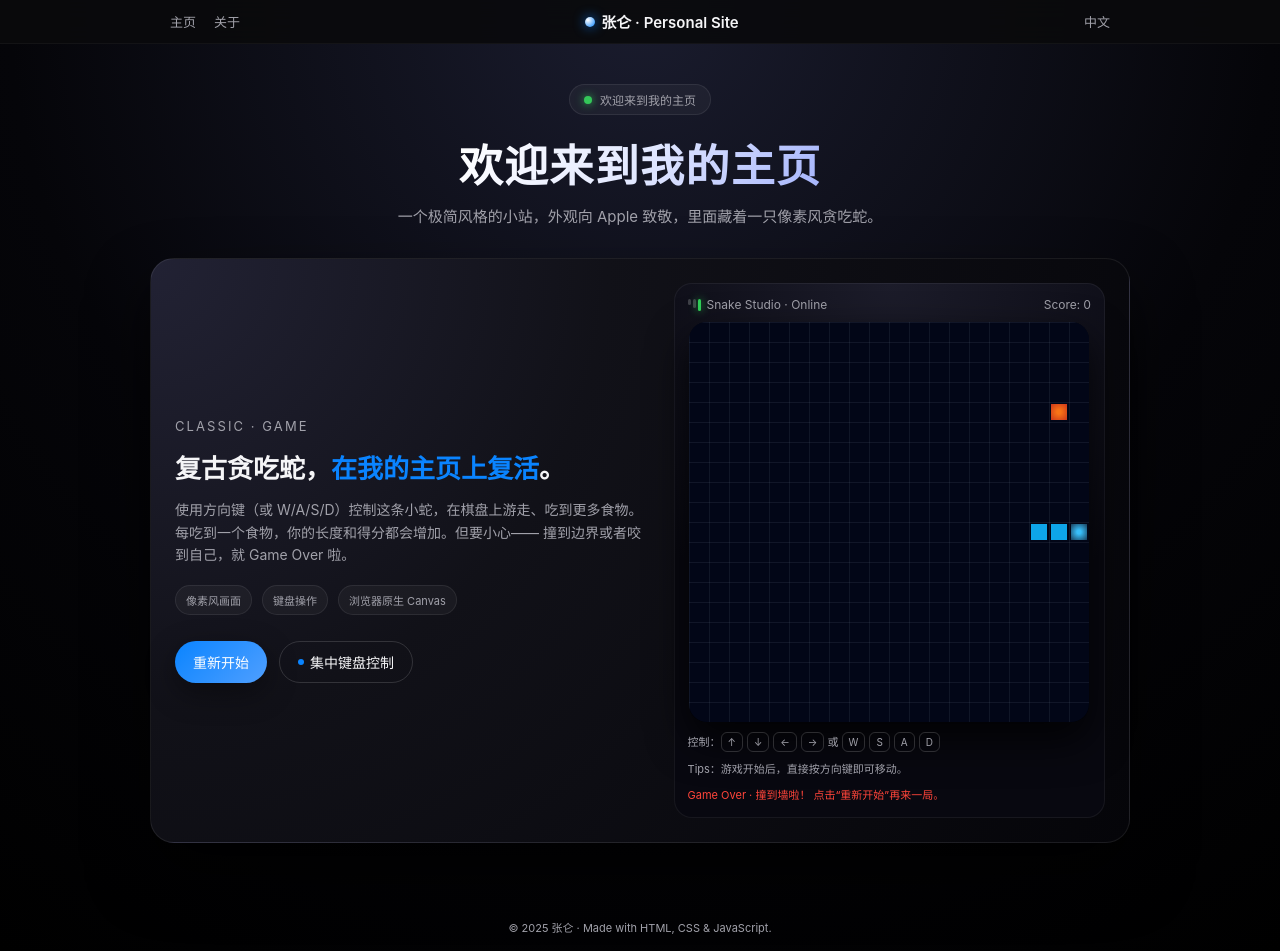
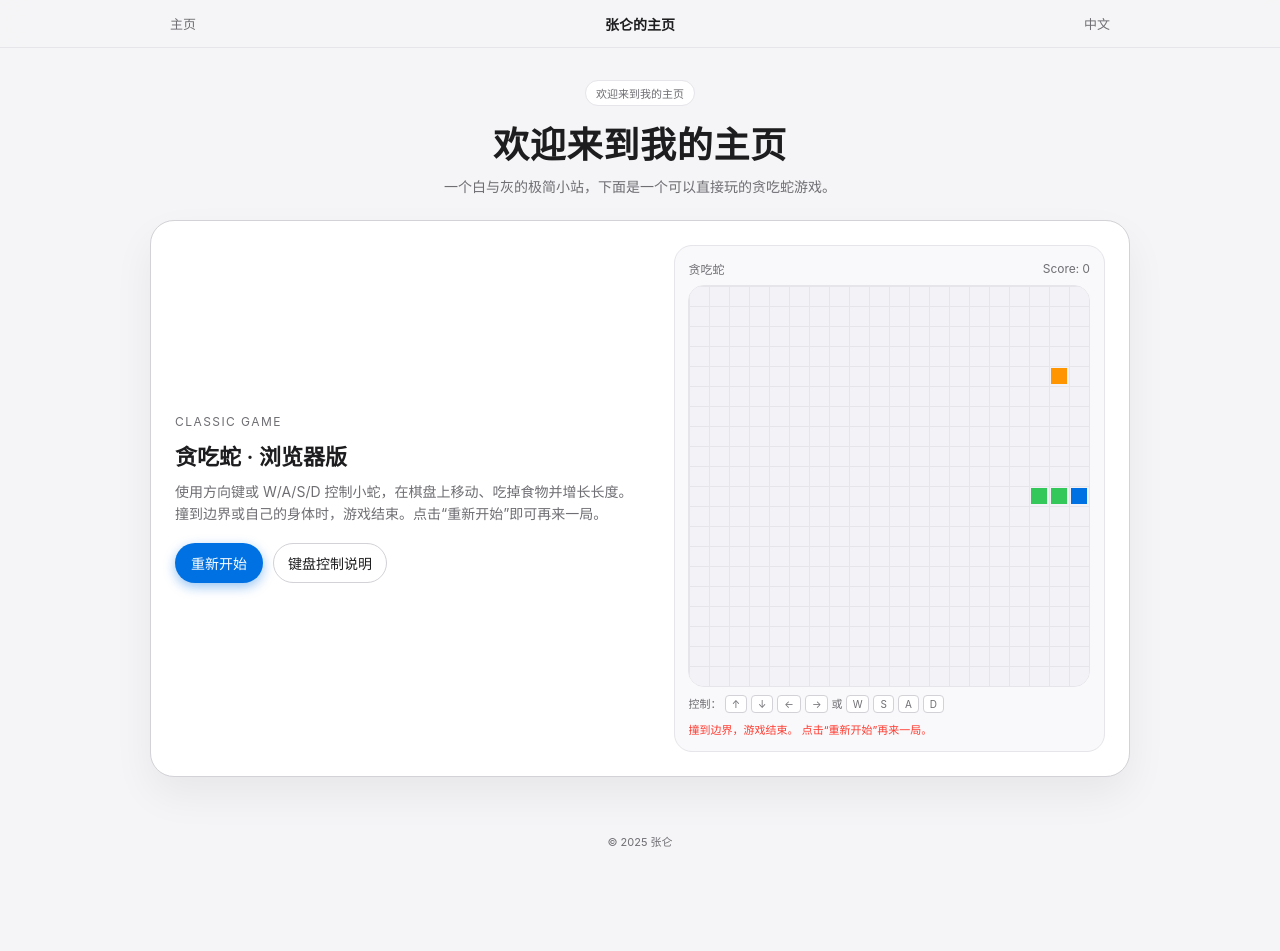
Before and after one commit to zhanglunid/zhanglunid.github.io, a plain HTML site: page index.html in a window 1280 px wide. After the commit the page ends 865 px from the top, so only its background shows below. Drawn offline with Linux system fonts and the light colour scheme.

Commit message:
Update index.html

```diff
--- a/index.html
+++ b/index.html
@@ -6,32 +6,29 @@
   <meta name="viewport" content="width=device-width, initial-scale=1.0" />
 
   <style>
-    /* ===== 全局 & 苹果风格基础 ===== */
     :root {
-      --bg: #050509;
-      --card-bg: #111118;
-      --accent: #f5f5f7;
-      --accent-soft: #1c1c24;
-      --text-main: #f5f5f7;
-      --text-sub: #a1a1aa;
-      --highlight: #0a84ff;
-      --danger: #ff453a;
-      --radius-xl: 24px;
-      --radius-lg: 18px;
-      --shadow-soft: 0 30px 60px rgba(0, 0, 0, 0.7);
-      --shadow-light: 0 10px 30px rgba(0, 0, 0, 0.4);
+      --bg: #f5f5f7;
+      --card-bg: #ffffff;
+      --border-soft: #d2d2d7;
+      --text-main: #1d1d1f;
+      --text-sub: #6e6e73;
+      --highlight: #0071e3;
+      --danger: #ff3b30;
+      --radius-lg: 24px;
+      --radius-md: 18px;
+      --shadow-soft: 0 18px 40px rgba(0, 0, 0, 0.06);
     }
 
     * {
-      box-sizing: border-box;
       margin: 0;
       padding: 0;
+      box-sizing: border-box;
     }
 
     body {
       font-family: -apple-system, BlinkMacSystemFont, "SF Pro Text",
         system-ui, "PingFang SC", "Microsoft YaHei", sans-serif;
-      background: radial-gradient(circle at top, #1a1c2e 0, #050509 55%, #000 100%);
+      background: var(--bg);
       color: var(--text-main);
       min-height: 100vh;
       display: flex;
@@ -43,27 +40,27 @@
       text-decoration: none;
     }
 
-    /* ===== 顶部导航栏（苹果官网感） ===== */
+    /* 顶部简约导航 */
     .navbar {
-      height: 44px;
+      height: 48px;
       display: flex;
       align-items: center;
       justify-content: center;
-      background: rgba(10, 10, 12, 0.92);
-      backdrop-filter: blur(18px);
-      border-bottom: 1px solid rgba(255, 255, 255, 0.04);
+      border-bottom: 1px solid #e5e5ea;
+      background: rgba(245, 245, 247, 0.9);
+      backdrop-filter: blur(12px);
       position: sticky;
       top: 0;
-      z-index: 20;
+      z-index: 10;
     }
 
     .navbar-inner {
       width: 100%;
       max-width: 980px;
+      padding: 0 20px;
       display: flex;
       align-items: center;
       justify-content: space-between;
-      padding: 0 20px;
       font-size: 13px;
       color: var(--text-sub);
     }
@@ -71,37 +68,26 @@
     .nav-left,
     .nav-right {
       display: flex;
+      gap: 16px;
       align-items: center;
-      gap: 18px;
     }
 
     .nav-center {
-      display: flex;
-      align-items: center;
-      gap: 6px;
-      font-size: 15px;
       font-weight: 600;
-      color: var(--accent);
-    }
-
-    .nav-dot {
-      width: 10px;
-      height: 10px;
-      border-radius: 999px;
-      background: radial-gradient(circle at 30% 30%, #ffffff, #0a84ff);
-      box-shadow: 0 0 12px rgba(10, 132, 255, 0.8);
+      font-size: 14px;
+      color: var(--text-main);
     }
 
     .nav-link {
       cursor: default;
     }
 
-    /* ===== 主体布局 ===== */
+    /* 主体布局 */
     .main {
       flex: 1;
       display: flex;
       justify-content: center;
-      padding: 40px 16px 60px;
+      padding: 32px 16px 40px;
     }
 
     .main-inner {
@@ -109,58 +95,44 @@
       max-width: 980px;
     }
 
-    /* ===== 横幅区域 ===== */
+    /* 横幅区域 */
     .hero {
       text-align: center;
-      margin-bottom: 32px;
+      margin-bottom: 24px;
     }
 
     .hero-badge {
       display: inline-flex;
       align-items: center;
-      gap: 8px;
-      padding: 6px 14px;
+      justify-content: center;
+      padding: 4px 10px;
       border-radius: 999px;
-      background: rgba(255, 255, 255, 0.04);
-      border: 1px solid rgba(255, 255, 255, 0.08);
-      font-size: 12px;
+      border: 1px solid #e5e5ea;
+      background: #ffffff;
+      font-size: 11px;
       color: var(--text-sub);
-      margin-bottom: 16px;
-    }
-
-    .hero-badge-dot {
-      width: 8px;
-      height: 8px;
-      border-radius: 999px;
-      background: #34c759;
-      box-shadow: 0 0 8px rgba(52, 199, 89, 0.9);
+      margin-bottom: 10px;
     }
 
     .hero-title {
-      font-size: clamp(32px, 6vw, 44px);
+      font-size: clamp(28px, 4.4vw, 36px);
       font-weight: 700;
-      letter-spacing: 0.03em;
-      margin-bottom: 10px;
+      letter-spacing: 0.02em;
+      margin-bottom: 8px;
     }
 
     .hero-subtitle {
-      font-size: 15px;
+      font-size: 14px;
       color: var(--text-sub);
     }
 
-    .hero-gradient {
-      background: linear-gradient(120deg, #ffffff, #e2e8ff, #a5b4fc);
-      -webkit-background-clip: text;
-      color: transparent;
-    }
-
-    /* ===== 游戏卡片 ===== */
+    /* 游戏卡片：简化布局、减少装饰 */
     .card {
-      background: radial-gradient(circle at 0 0, #222234 0, #111118 40%, #050509 100%);
-      border-radius: var(--radius-xl);
+      background: var(--card-bg);
+      border-radius: var(--radius-lg);
+      border: 1px solid var(--border-soft);
       box-shadow: var(--shadow-soft);
       padding: 24px;
-      border: 1px solid rgba(255, 255, 255, 0.08);
       display: grid;
       grid-template-columns: minmax(0, 1.1fr) minmax(0, 1fr);
       gap: 24px;
@@ -170,29 +142,26 @@
     @media (max-width: 768px) {
       .card {
         grid-template-columns: minmax(0, 1fr);
+        padding: 20px;
       }
     }
 
     .card-left {
       display: flex;
       flex-direction: column;
-      gap: 14px;
+      gap: 10px;
     }
 
     .card-label {
-      font-size: 13px;
+      font-size: 12px;
       text-transform: uppercase;
-      letter-spacing: 0.16em;
+      letter-spacing: 0.12em;
       color: var(--text-sub);
     }
 
     .card-title {
-      font-size: 26px;
-      font-weight: 650;
-    }
-
-    .card-title span {
-      color: var(--highlight);
+      font-size: 22px;
+      font-weight: 600;
     }
 
     .card-text {
@@ -201,83 +170,56 @@
       line-height: 1.6;
     }
 
-    .chip-row {
+    .btn-row {
       display: flex;
       flex-wrap: wrap;
       gap: 10px;
-      margin-top: 4px;
-    }
-
-    .chip {
-      font-size: 11px;
-      padding: 6px 10px;
-      border-radius: 999px;
-      background: rgba(255, 255, 255, 0.04);
-      border: 1px solid rgba(255, 255, 255, 0.08);
-      color: var(--text-sub);
-    }
-
-    .btn-row {
-      display: flex;
-      flex-wrap: wrap;
-      gap: 12px;
-      margin-top: 12px;
+      margin-top: 8px;
     }
 
     .btn-primary {
-      padding: 10px 18px;
+      padding: 9px 16px;
       border-radius: 999px;
       border: none;
+      background: var(--highlight);
+      color: #fff;
       font-size: 14px;
-      font-weight: 500;
       cursor: pointer;
-      background: linear-gradient(135deg, #0a84ff, #4f9fff);
-      color: #fff;
-      box-shadow: var(--shadow-light);
-      transition: transform 0.15s ease, box-shadow 0.15s ease, filter 0.15s ease;
+      transition: background 0.15s ease, transform 0.15s ease,
+        box-shadow 0.15s ease;
+      box-shadow: 0 4px 12px rgba(0, 113, 227, 0.4);
     }
 
     .btn-primary:hover {
+      background: #0077ed;
       transform: translateY(-1px);
-      filter: brightness(1.04);
-      box-shadow: 0 16px 40px rgba(10, 132, 255, 0.6);
     }
 
     .btn-ghost {
-      padding: 10px 18px;
+      padding: 9px 14px;
       border-radius: 999px;
-      border: 1px solid rgba(255, 255, 255, 0.14);
-      background: transparent;
-      color: var(--text-main);
+      border: 1px solid #d2d2d7;
+      background: #ffffff;
       font-size: 14px;
       cursor: pointer;
-      display: inline-flex;
-      align-items: center;
-      gap: 6px;
+      color: var(--text-main);
       transition: background 0.15s ease, border-color 0.15s ease;
     }
 
     .btn-ghost:hover {
-      background: rgba(255, 255, 255, 0.04);
-      border-color: rgba(255, 255, 255, 0.24);
+      background: #f5f5f7;
+      border-color: #c7c7cc;
     }
 
-    .btn-dot {
-      width: 6px;
-      height: 6px;
-      border-radius: 999px;
-      background: var(--highlight);
-    }
-
-    /* ===== 游戏区域 ===== */
+    /* 游戏区域（白底简洁风） */
     .card-right {
-      background: radial-gradient(circle at top, #1c1c2a 0, #080810 60%);
-      border-radius: var(--radius-lg);
-      padding: 14px 14px 16px;
-      box-shadow: inset 0 0 0 1px rgba(255, 255, 255, 0.06);
+      border-radius: var(--radius-md);
+      border: 1px solid #e5e5ea;
+      background: #f9f9fb;
+      padding: 14px;
       display: flex;
       flex-direction: column;
-      gap: 10px;
+      gap: 8px;
     }
 
     .game-header {
@@ -288,61 +230,27 @@
       color: var(--text-sub);
     }
 
-    .game-status {
-      display: flex;
-      align-items: center;
-      gap: 6px;
-    }
-
-    .signal {
-      display: inline-flex;
-      gap: 2px;
-    }
-
-    .signal-bar {
-      width: 3px;
-      border-radius: 999px;
-      background: rgba(255, 255, 255, 0.2);
-    }
-
-    .signal-bar:nth-child(1) {
-      height: 6px;
-    }
-    .signal-bar:nth-child(2) {
-      height: 9px;
-    }
-    .signal-bar:nth-child(3) {
-      height: 12px;
-      background: #30d158;
-      box-shadow: 0 0 8px rgba(48, 209, 88, 0.9);
-    }
-
     .score-label {
       font-variant-numeric: tabular-nums;
     }
 
     .game-wrapper {
-      border-radius: 18px;
+      border-radius: 16px;
       overflow: hidden;
-      background: #000;
       align-self: center;
-      box-shadow: 0 18px 40px rgba(0, 0, 0, 0.8);
+      background: #ffffff;
+      border: 1px solid #e5e5ea;
     }
 
     canvas {
       display: block;
       image-rendering: pixelated;
-      background: radial-gradient(circle at top, #0f172a 0, #020617 60%, #000 100%);
+      background: #f2f2f7;
     }
 
     .game-hint {
       font-size: 11px;
       color: var(--text-sub);
-      display: flex;
-      align-items: center;
-      justify-content: space-between;
-      gap: 8px;
-      flex-wrap: wrap;
     }
 
     .keys {
@@ -351,12 +259,13 @@
     }
 
     .key {
-      padding: 3px 6px;
-      border-radius: 6px;
-      border: 1px solid rgba(255, 255, 255, 0.16);
+      padding: 2px 6px;
+      border-radius: 4px;
+      border: 1px solid #d2d2d7;
       font-size: 10px;
       min-width: 18px;
       text-align: center;
+      background: #ffffff;
     }
 
     .game-message {
@@ -365,7 +274,7 @@
       min-height: 14px;
     }
 
-    /* ===== 页脚 ===== */
+    /* 页脚 */
     .footer {
       font-size: 11px;
       color: var(--text-sub);
@@ -376,17 +285,13 @@
 </head>
 
 <body>
-  <!-- 顶部苹果风格导航栏 -->
+  <!-- 简约导航 -->
   <header class="navbar">
     <div class="navbar-inner">
       <div class="nav-left">
         <span class="nav-link">主页</span>
-        <span class="nav-link">关于</span>
       </div>
-      <div class="nav-center">
-        <span class="nav-dot"></span>
-        <span>张仑 · Personal Site</span>
-      </div>
+      <div class="nav-center">张仑的主页</div>
       <div class="nav-right">
         <span class="nav-link">中文</span>
       </div>
@@ -398,65 +303,41 @@
     <div class="main-inner">
       <!-- 横幅文字 -->
       <section class="hero">
-        <div class="hero-badge">
-          <span class="hero-badge-dot"></span>
-          <span>欢迎来到我的主页</span>
-        </div>
-        <h1 class="hero-title">
-          <span class="hero-gradient">欢迎来到我的主页</span>
-        </h1>
+        <div class="hero-badge">欢迎来到我的主页</div>
+        <h1 class="hero-title">欢迎来到我的主页</h1>
         <p class="hero-subtitle">
-          一个极简风格的小站，外观向 Apple 致敬，里面藏着一只像素风贪吃蛇。
+          一个白与灰的极简小站，下面是一个可以直接玩的贪吃蛇游戏。
         </p>
       </section>
 
       <!-- 游戏卡片 -->
       <section class="card">
         <div class="card-left">
-          <div class="card-label">Classic · Game</div>
-          <h2 class="card-title">
-            复古贪吃蛇，<span>在我的主页上复活</span>。
-          </h2>
+          <div class="card-label">Classic Game</div>
+          <h2 class="card-title">贪吃蛇 · 浏览器版</h2>
           <p class="card-text">
-            使用方向键（或 W/A/S/D）控制这条小蛇，在棋盘上游走、吃到更多食物。
-            每吃到一个食物，你的长度和得分都会增加。但要小心——
-            撞到边界或者咬到自己，就 Game Over 啦。
+            使用方向键或 W/A/S/D 控制小蛇，在棋盘上移动、吃掉食物并增长长度。
+            撞到边界或自己的身体时，游戏结束。点击“重新开始”即可再来一局。
           </p>
-          <div class="chip-row">
-            <div class="chip">像素风画面</div>
-            <div class="chip">键盘操作</div>
-            <div class="chip">浏览器原生 Canvas</div>
-          </div>
           <div class="btn-row">
             <button class="btn-primary" id="restartBtn">重新开始</button>
-            <button class="btn-ghost" id="focusBtn">
-              <span class="btn-dot"></span>
-              集中键盘控制
-            </button>
+            <button class="btn-ghost" id="focusBtn">键盘控制说明</button>
           </div>
         </div>
 
         <div class="card-right">
           <div class="game-header">
-            <div class="game-status">
-              <div class="signal">
-                <span class="signal-bar"></span>
-                <span class="signal-bar"></span>
-                <span class="signal-bar"></span>
-              </div>
-              <span>Snake Studio · Online</span>
-            </div>
-            <div class="score-label" id="scoreLabel">Score: 0</div>
+            <span>贪吃蛇</span>
+            <span class="score-label" id="scoreLabel">Score: 0</span>
           </div>
 
           <div class="game-wrapper">
-            <!-- 游戏画布 -->
             <canvas id="gameCanvas" width="400" height="400"></canvas>
           </div>
 
           <div class="game-hint">
-            <span>
-              控制：<span class="keys">
+            控制：
+            <span class="keys">
               <span class="key">↑</span>
               <span class="key">↓</span>
               <span class="key">←</span>
@@ -469,8 +350,6 @@
               <span class="key">A</span>
               <span class="key">D</span>
             </span>
-            </span>
-            <span>Tips：游戏开始后，直接按方向键即可移动。</span>
           </div>
           <div class="game-message" id="gameMessage"></div>
         </div>
@@ -479,10 +358,10 @@
   </main>
 
   <footer class="footer">
-    © <span id="year"></span> 张仑 · Made with HTML, CSS &amp; JavaScript.
+    © <span id="year"></span> 张仑
   </footer>
 
-  <!-- ===== 贪吃蛇游戏脚本 ===== -->
+  <!-- 贪吃蛇脚本（逻辑基本沿用，保持简单） -->
   <script>
     const canvas = document.getElementById("gameCanvas");
     const ctx = canvas.getContext("2d");
@@ -491,7 +370,7 @@
     const restartBtn = document.getElementById("restartBtn");
     const focusBtn = document.getElementById("focusBtn");
 
-    const box = 20; // 网格大小
+    const box = 20;
     const rows = canvas.height / box;
     const cols = canvas.width / box;
 
@@ -501,7 +380,7 @@
     let food;
     let score;
     let gameInterval;
-    let speed = 120; // 毫秒
+    let speed = 120;
 
     function initGame() {
       const startX = Math.floor(cols / 2);
@@ -532,7 +411,7 @@
       while (!valid) {
         x = Math.floor(Math.random() * cols);
         y = Math.floor(Math.random() * rows);
-        valid = !snake.some((segment) => segment.x === x && segment.y === y);
+        valid = !snake.some((s) => s.x === x && s.y === y);
       }
       food = { x, y };
     }
@@ -544,33 +423,25 @@
 
     function update() {
       direction = nextDirection;
+      const head = { ...snake[0] };
 
-      const head = { ...snake[0] };
       if (direction === "LEFT") head.x -= 1;
       if (direction === "RIGHT") head.x += 1;
       if (direction === "UP") head.y -= 1;
       if (direction === "DOWN") head.y += 1;
 
-      // 撞墙
-      if (
-        head.x < 0 ||
-        head.x >= cols ||
-        head.y < 0 ||
-        head.y >= rows
-      ) {
-        gameOver("撞到墙啦！");
+      if (head.x < 0 || head.x >= cols || head.y < 0 || head.y >= rows) {
+        gameOver("撞到边界，游戏结束。");
         return;
       }
 
-      // 撞到自己
-      if (snake.some((segment) => segment.x === head.x && segment.y === head.y)) {
-        gameOver("小心点，你咬到自己了！");
+      if (snake.some((s) => s.x === head.x && s.y === head.y)) {
+        gameOver("咬到自己了，游戏结束。");
         return;
       }
 
       snake.unshift(head);
 
-      // 吃到食物
       if (head.x === food.x && head.y === food.y) {
         score++;
         scoreLabel.textContent = "Score: " + score;
@@ -581,12 +452,10 @@
     }
 
     function draw() {
-      // 清屏背景
-      ctx.fillStyle = "#020617";
+      ctx.fillStyle = "#f2f2f7";
       ctx.fillRect(0, 0, canvas.width, canvas.height);
 
-      // 轻微网格线
-      ctx.strokeStyle = "rgba(148, 163, 184, 0.1)";
+      ctx.strokeStyle = "#e5e5ea";
       for (let i = 0; i <= cols; i++) {
         ctx.beginPath();
         ctx.moveTo(i * box + 0.5, 0);
@@ -600,50 +469,34 @@
         ctx.stroke();
       }
 
-      // 画食物
-      const gradientFood = ctx.createRadialGradient(
-        food.x * box + box / 2,
-        food.y * box + box / 2,
-        2,
-        food.x * box + box / 2,
-        food.y * box + box / 2,
-        box / 1.3
-      );
-      gradientFood.addColorStop(0, "#f97316");
-      gradientFood.addColorStop(1, "#b91c1c");
-      ctx.fillStyle = gradientFood;
+      // 食物
+      ctx.fillStyle = "#ff9500";
       ctx.fillRect(food.x * box + 2, food.y * box + 2, box - 4, box - 4);
 
-      // 画蛇
+      // 蛇
       snake.forEach((segment, index) => {
-        if (index === 0) {
-          // 头
-          const gradientHead = ctx.createRadialGradient(
-            segment.x * box + box / 2,
-            segment.y * box + box / 2,
-            2,
-            segment.x * box + box / 2,
-            segment.y * box + box / 2,
-            box / 1.4
+        ctx.fillStyle = index === 0 ? "#0071e3" : "#34c759";
+        ctx.fillRect(
+          segment.x * box + 2,
+          segment.y * box + 2,
+          box - 4,
+          box - 4
         );
-          gradientHead.addColorStop(0, "#38bdf8");
-          gradientHead.addColorStop(1, "#0f172a");
-          ctx.fillStyle = gradientHead;
-        } else {
-          ctx.fillStyle = "#0ea5e9";
-        }
-        ctx.fillRect(segment.x * box + 2, segment.y * box + 2, box - 4, box - 4);
       });
     }
 
     function gameOver(msg) {
       clearInterval(gameInterval);
-      gameMessage.textContent = "Game Over · " + msg + " 点击“重新开始”再来一局。";
+      gameMessage.textContent = msg + " 点击“重新开始”再来一局。";
     }
 
     function handleKeydown(e) {
       const key = e.key.toLowerCase();
-      if (["arrowup", "arrowdown", "arrowleft", "arrowright", "w", "a", "s", "d"].includes(key)) {
+      if (
+        ["arrowup", "arrowdown", "arrowleft", "arrowright", "w", "a", "s", "d"].includes(
+          key
+        )
+      ) {
         e.preventDefault();
       }
 
@@ -653,7 +506,10 @@
         nextDirection = "DOWN";
       } else if ((key === "arrowleft" || key === "a") && direction !== "RIGHT") {
         nextDirection = "LEFT";
-      } else if ((key === "arrowright" || key === "d") && direction !== "LEFT") {
+      } else if (
+        (key === "arrowright" || key === "d") &&
+        direction !== "LEFT"
+      ) {
         nextDirection = "RIGHT";
       }
     }
@@ -662,16 +518,14 @@
     restartBtn.addEventListener("click", initGame);
 
     focusBtn.addEventListener("click", () => {
-      // 触发一次虚假的 focus 提示
-      gameMessage.textContent = "键盘已准备就绪，直接使用方向键或 W/A/S/D 控制即可。";
+      gameMessage.textContent = "直接在页面中使用方向键或 W/A/S/D 即可控制小蛇。";
       setTimeout(() => {
-        if (gameMessage.textContent.startsWith("键盘已准备")) {
+        if (gameMessage.textContent.startsWith("直接在页面")) {
           gameMessage.textContent = "";
         }
       }, 2500);
     });
 
-    // 初始化年份 & 游戏
     document.getElementById("year").textContent = new Date().getFullYear();
     initGame();
   </script>
```
Lines whose indentation alone changed are shown as unchanged.
